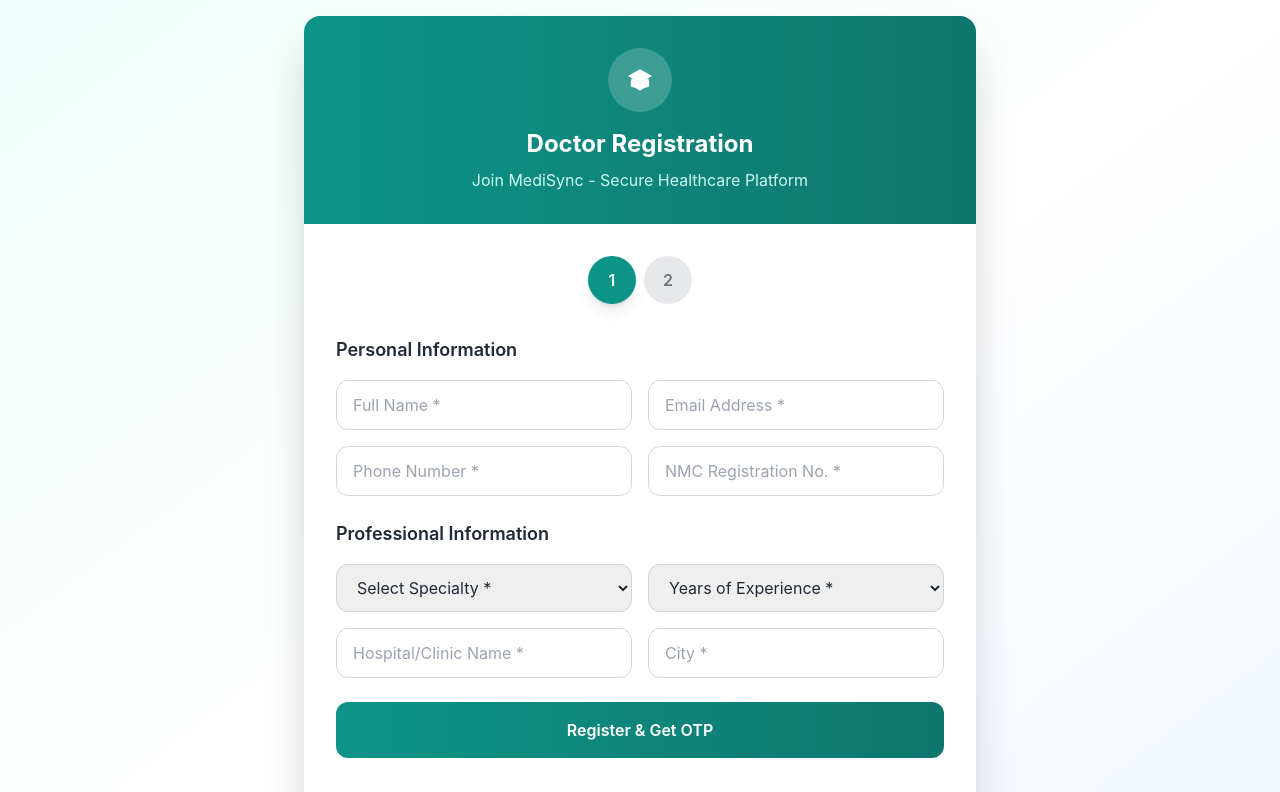
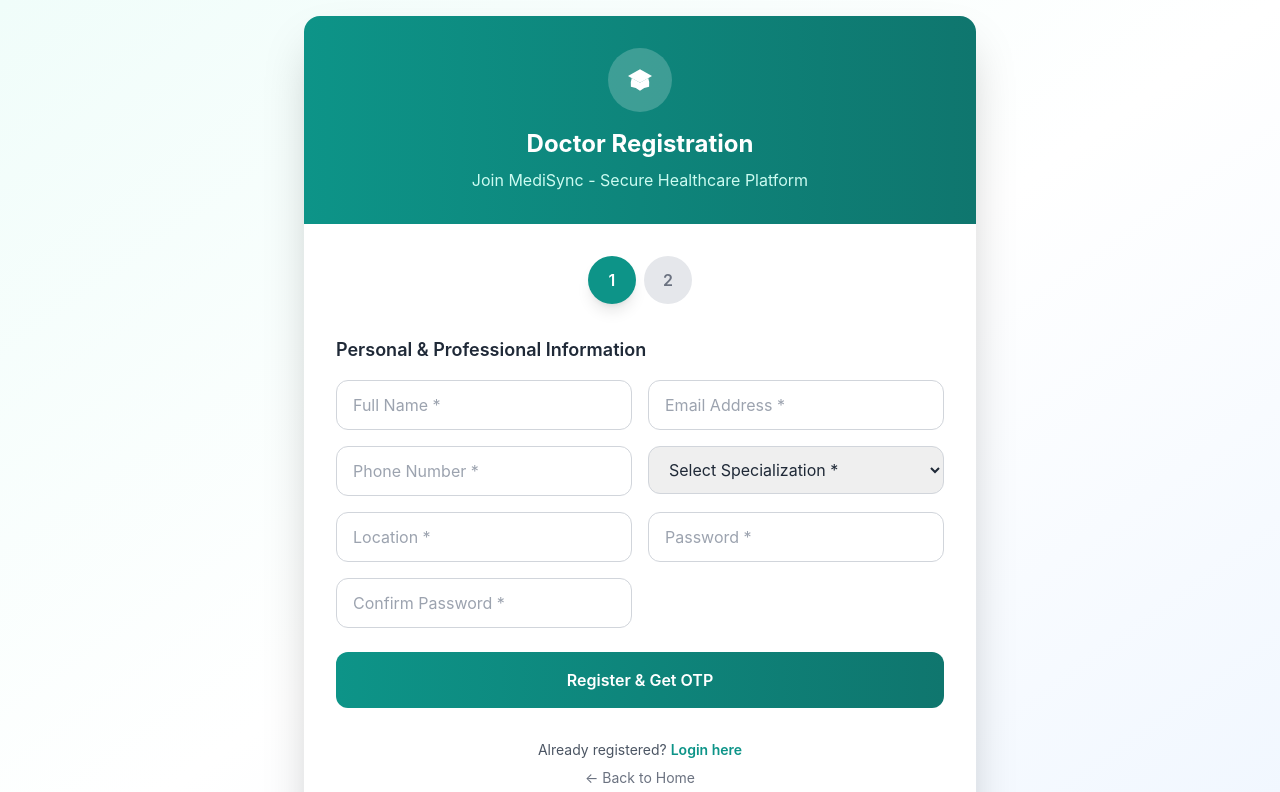
Before and after one commit to testsolver9-dotcom/medi_sync, a React (Create React App) app: page /doctor/register in a window 1280 px wide. Shown: the top 792 px of the page. Built offline with nearby package versions, Linux system fonts and the light colour scheme.

Commit message:
Update Register.js

```diff
--- a/src/pages/doctor/Register.js
+++ b/src/pages/doctor/Register.js
@@ -15,41 +15,50 @@ export default function DoctorRegister() {
   const [success, setSuccess] = useState("");
   const [otp, setOtp] = useState("");
 
+  // registration form fields aligned with doctor table schema
   const [formData, setFormData] = useState({
     name: "",
     email: "",
     phone: "",
-    nmcNumber: "",
-    specialty: "",
-    experience: "",
-    hospitalName: "",
-    city: ""
+    specialization: "",
+    location: "",
+    password: "",
+    confirmPassword: ""
   });
 
   const [formErrors, setFormErrors] = useState({});
 
   const validateForm = () => {
     const errors = {};
-
-    if (!formData.name.trim()) errors.name = "Full name is required";
+    // name validation
+    if (!formData.name.trim()) errors.name = "Name is required";
+    // email validation
     if (!formData.email.trim()) errors.email = "Email is required";
-    if (!formData.phone.trim()) errors.phone = "Phone number is required";
-    if (!formData.nmcNumber.trim()) errors.nmcNumber = "NMC registration number is required";
-    if (!formData.specialty.trim()) errors.specialty = "Specialty is required";
-    if (!formData.experience.trim()) errors.experience = "Experience is required";
-    if (!formData.hospitalName.trim()) errors.hospitalName = "Hospital/Clinic name is required";
-    if (!formData.city.trim()) errors.city = "City is required";
-
-    // Email validation
-    if (formData.email && !/\S+@\S+\.\S+/.test(formData.email)) {
+    else if (!/^[^\s@]+@[^\s@]+\.[^\s@]+$/.test(formData.email)) {
       errors.email = "Please enter a valid email address";
     }
-
-    // Phone validation (basic)
-    if (formData.phone && !/^\d{10}$/.test(formData.phone.replace(/\D/g, ''))) {
-      errors.phone = "Please enter a valid 10-digit phone number";
+    // phone validation
+    if (!formData.phone.trim()) errors.phone = "Phone number is required";
+    else if (!/^\+?[\d\s\-()]{10,}$/.test(formData.phone)) {
+      errors.phone = "Please enter a valid phone number";
     }
-
+    // specialization validation
+    if (!formData.specialization.trim()) errors.specialization = "Specialization is required";
+    // location validation
+    if (!formData.location.trim()) errors.location = "Location is required";
+    // password validation
+    if (!formData.password) errors.password = "Password is required";
+    else if (formData.password.length < 8 ||
+             !/[A-Z]/.test(formData.password) ||
+             !/[a-z]/.test(formData.password) ||
+             !/\d/.test(formData.password)) {
+      errors.password = "Password must be at least 8 characters with uppercase, lowercase and number";
+    }
+    // confirm password validation
+    if (!formData.confirmPassword) errors.confirmPassword = "Please confirm your password";
+    else if (formData.password !== formData.confirmPassword) {
+      errors.confirmPassword = "Passwords do not match";
+    }
     setFormErrors(errors);
     return Object.keys(errors).length === 0;
   };
@@ -180,10 +189,11 @@ export default function DoctorRegister() {
               animate={{ opacity: 1, x: 0 }}
               className="space-y-6"
             >
-              {/* Personal Information */}
+              {/* Personal & Professional Information */}
               <div>
-                <h3 className="text-lg font-semibold text-gray-800 mb-4">Personal Information</h3>
+                <h3 className="text-lg font-semibold text-gray-800 mb-4">Personal & Professional Information</h3>
                 <div className="grid md:grid-cols-2 gap-4">
+                  {/* Name */}
                   <div>
                     <input
                       type="text"
@@ -197,6 +207,7 @@ export default function DoctorRegister() {
                     />
                     {formErrors.name && <p className="text-red-600 text-xs mt-1">{formErrors.name}</p>}
                   </div>
+                  {/* Email */}
                   <div>
                     <input
                       type="email"
@@ -210,6 +221,7 @@ export default function DoctorRegister() {
                     />
                     {formErrors.email && <p className="text-red-600 text-xs mt-1">{formErrors.email}</p>}
                   </div>
+                  {/* Phone */}
                   <div>
                     <input
                       type="tel"
@@ -223,86 +235,64 @@ export default function DoctorRegister() {
                     />
                     {formErrors.phone && <p className="text-red-600 text-xs mt-1">{formErrors.phone}</p>}
                   </div>
+                  {/* Specialization */}
                   <div>
-                    <input
-                      type="text"
-                      name="nmcNumber"
-                      placeholder="NMC Registration No. *"
-                      value={formData.nmcNumber}
+                    <select
+                      name="specialization"
+                      value={formData.specialization}
                       onChange={handleInputChange}
                       className={`w-full px-4 py-3 border rounded-xl focus:ring-2 focus:ring-teal-500 focus:border-transparent transition-colors ${
-                        formErrors.nmcNumber ? 'border-red-300' : 'border-gray-300'
-                      }`}
-                    />
-                    {formErrors.nmcNumber && <p className="text-red-600 text-xs mt-1">{formErrors.nmcNumber}</p>}
-                  </div>
-                </div>
-              </div>
-
-              {/* Professional Information */}
-              <div>
-                <h3 className="text-lg font-semibold text-gray-800 mb-4">Professional Information</h3>
-                <div className="grid md:grid-cols-2 gap-4">
-                  <div>
-                    <select
-                      name="specialty"
-                      value={formData.specialty}
-                      onChange={handleInputChange}
-                      className={`w-full px-4 py-3 border rounded-xl focus:ring-2 focus:ring-teal-500 focus:border-transparent transition-colors ${
-                        formErrors.specialty ? 'border-red-300' : 'border-gray-300'
+                        formErrors.specialization ? 'border-red-300' : 'border-gray-300'
                       }`}
                     >
-                      <option value="">Select Specialty *</option>
+                      <option value="">Select Specialization *</option>
                       {specialties.map(specialty => (
                         <option key={specialty} value={specialty}>{specialty}</option>
                       ))}
                     </select>
-                    {formErrors.specialty && <p className="text-red-600 text-xs mt-1">{formErrors.specialty}</p>}
+                    {formErrors.specialization && <p className="text-red-600 text-xs mt-1">{formErrors.specialization}</p>}
                   </div>
-                  <div>
-                    <select
-                      name="experience"
-                      value={formData.experience}
-                      onChange={handleInputChange}
-                      className={`w-full px-4 py-3 border rounded-xl focus:ring-2 focus:ring-teal-500 focus:border-transparent transition-colors ${
-                        formErrors.experience ? 'border-red-300' : 'border-gray-300'
-                      }`}
-                    >
-                      <option value="">Years of Experience *</option>
-                      <option value="0-1">0-1 years</option>
-                      <option value="2-5">2-5 years</option>
-                      <option value="6-10">6-10 years</option>
-                      <option value="11-15">11-15 years</option>
-                      <option value="16-20">16-20 years</option>
-                      <option value="20+">20+ years</option>
-                    </select>
-                    {formErrors.experience && <p className="text-red-600 text-xs mt-1">{formErrors.experience}</p>}
-                  </div>
+                  {/* Location */}
                   <div>
                     <input
                       type="text"
-                      name="hospitalName"
-                      placeholder="Hospital/Clinic Name *"
-                      value={formData.hospitalName}
+                      name="location"
+                      placeholder="Location *"
+                      value={formData.location}
                       onChange={handleInputChange}
                       className={`w-full px-4 py-3 border rounded-xl focus:ring-2 focus:ring-teal-500 focus:border-transparent transition-colors ${
-                        formErrors.hospitalName ? 'border-red-300' : 'border-gray-300'
+                        formErrors.location ? 'border-red-300' : 'border-gray-300'
                       }`}
                     />
-                    {formErrors.hospitalName && <p className="text-red-600 text-xs mt-1">{formErrors.hospitalName}</p>}
+                    {formErrors.location && <p className="text-red-600 text-xs mt-1">{formErrors.location}</p>}
                   </div>
+                  {/* Password */}
                   <div>
                     <input
-                      type="text"
-                      name="city"
-                      placeholder="City *"
-                      value={formData.city}
+                      type="password"
+                      name="password"
+                      placeholder="Password *"
+                      value={formData.password}
                       onChange={handleInputChange}
                       className={`w-full px-4 py-3 border rounded-xl focus:ring-2 focus:ring-teal-500 focus:border-transparent transition-colors ${
-                        formErrors.city ? 'border-red-300' : 'border-gray-300'
+                        formErrors.password ? 'border-red-300' : 'border-gray-300'
                       }`}
                     />
-                    {formErrors.city && <p className="text-red-600 text-xs mt-1">{formErrors.city}</p>}
+                    {formErrors.password && <p className="text-red-600 text-xs mt-1">{formErrors.password}</p>}
+                  </div>
+                  {/* Confirm Password */}
+                  <div>
+                    <input
+                      type="password"
+                      name="confirmPassword"
+                      placeholder="Confirm Password *"
+                      value={formData.confirmPassword}
+                      onChange={handleInputChange}
+                      className={`w-full px-4 py-3 border rounded-xl focus:ring-2 focus:ring-teal-500 focus:border-transparent transition-colors ${
+                        formErrors.confirmPassword ? 'border-red-300' : 'border-gray-300'
+                      }`}
+                    />
+                    {formErrors.confirmPassword && <p className="text-red-600 text-xs mt-1">{formErrors.confirmPassword}</p>}
                   </div>
                 </div>
               </div>
```
